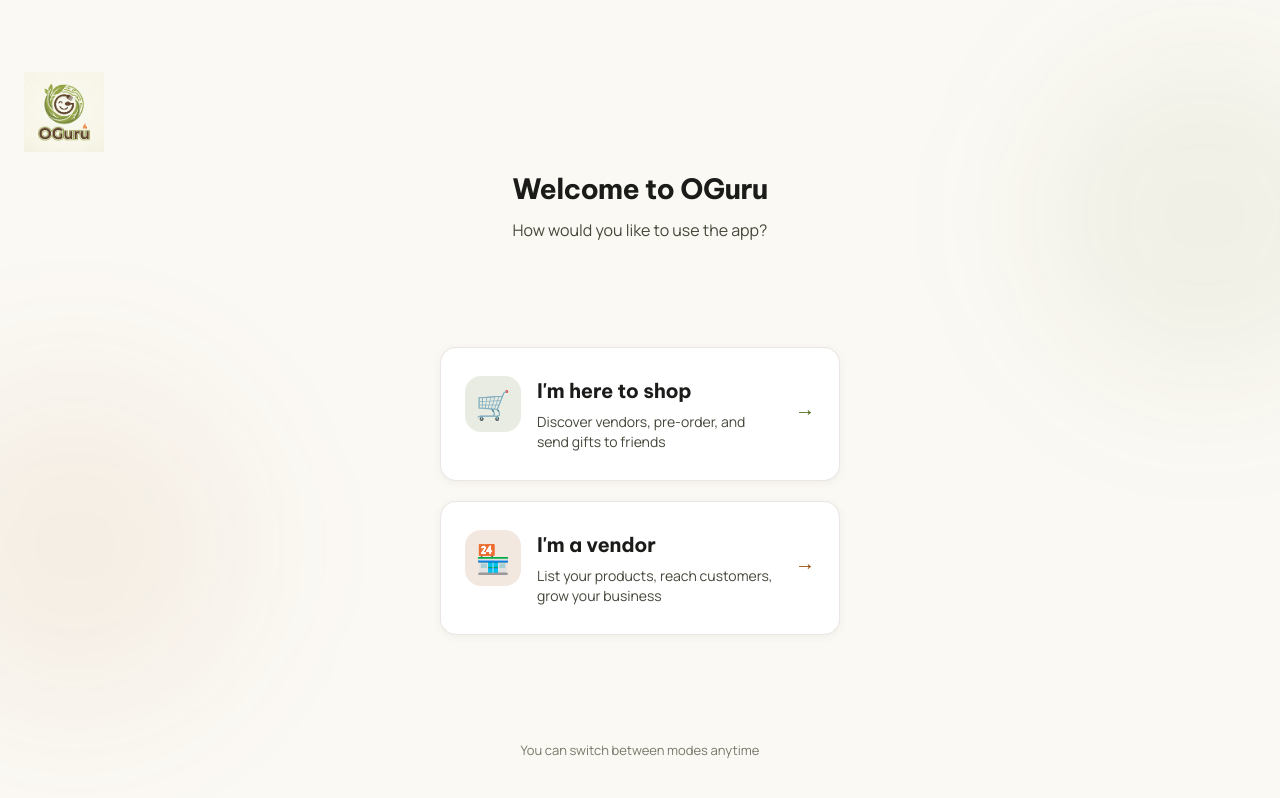
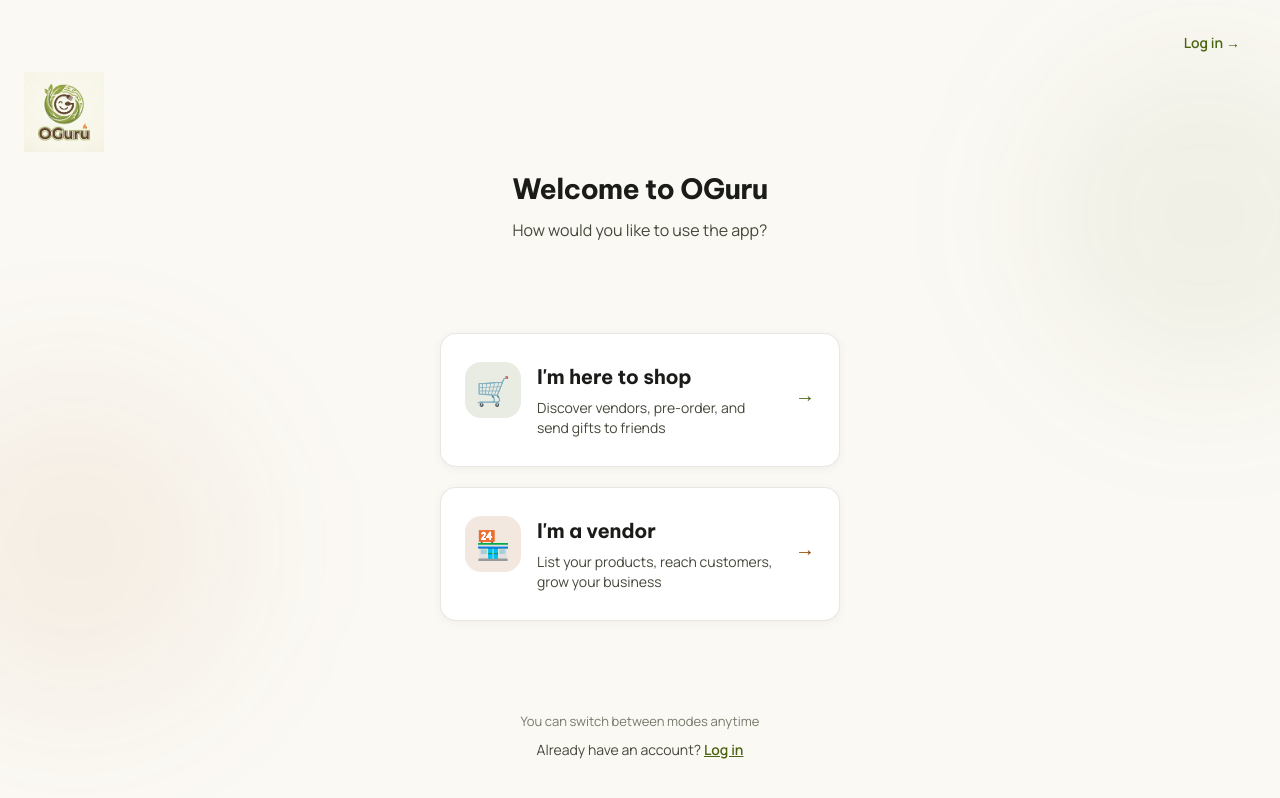
Before and after one commit to dorrykartabani-ctrl/oguru, a Next.js app: page /get-started in a window 1280 px wide. Built offline with nearby package versions, Linux system fonts and the light colour scheme.

Commit message:
Enhance GetStartedPage with login functionality
Added a login button and improved layout for better user experience.

```diff
--- a/app/get-started/page.tsx
+++ b/app/get-started/page.tsx
@@ -17,6 +17,32 @@
         overflow: 'hidden',
       }}
     >
+      {/* Login link — top right */}
+      <div
+        style={{
+          position: 'absolute',
+          top: '24px',
+          right: '24px',
+          zIndex: 10,
+        }}
+      >
+        <button
+          onClick={() => router.push('/login')}
+          style={{
+            background: 'none',
+            border: 'none',
+            color: '#4a6410',
+            fontSize: '14px',
+            fontWeight: 600,
+            cursor: 'pointer',
+            padding: '8px 16px',
+            fontFamily: 'inherit',
+          }}
+        >
+          Log in →
+        </button>
+      </div>
+
       <div
         style={{
           position: 'absolute',
@@ -172,7 +198,7 @@
         </button>
 
         <button
-          onClick={() => router.push('/vendor/apply')}
+          onClick={() => router.push('/vendor')}
           style={{
             padding: '28px 24px',
             backgroundColor: '#ffffff',
@@ -241,19 +267,51 @@
         </button>
       </div>
 
-      <p
+      {/* Bottom section — existing account link */}
+      <div
         style={{
           textAlign: 'center',
-          fontSize: '13px',
-          color: '#757969',
-          margin: 0,
-          marginBottom: '16px',
           position: 'relative',
           zIndex: 1,
+          paddingBottom: '16px',
         }}
       >
-        You can switch between modes anytime
-      </p>
+        <p
+          style={{
+            fontSize: '13px',
+            color: '#757969',
+            margin: 0,
+            marginBottom: '8px',
+          }}
+        >
+          You can switch between modes anytime
+        </p>
+        <p
+          style={{
+            fontSize: '14px',
+            color: '#44483a',
+            margin: 0,
+          }}
+        >
+          Already have an account?{' '}
+          <button
+            onClick={() => router.push('/login')}
+            style={{
+              background: 'none',
+              border: 'none',
+              color: '#4a6410',
+              fontWeight: 600,
+              cursor: 'pointer',
+              padding: 0,
+              fontFamily: 'inherit',
+              fontSize: '14px',
+              textDecoration: 'underline',
+            }}
+          >
+            Log in
+          </button>
+        </p>
+      </div>
     </main>
   );
 }
```
